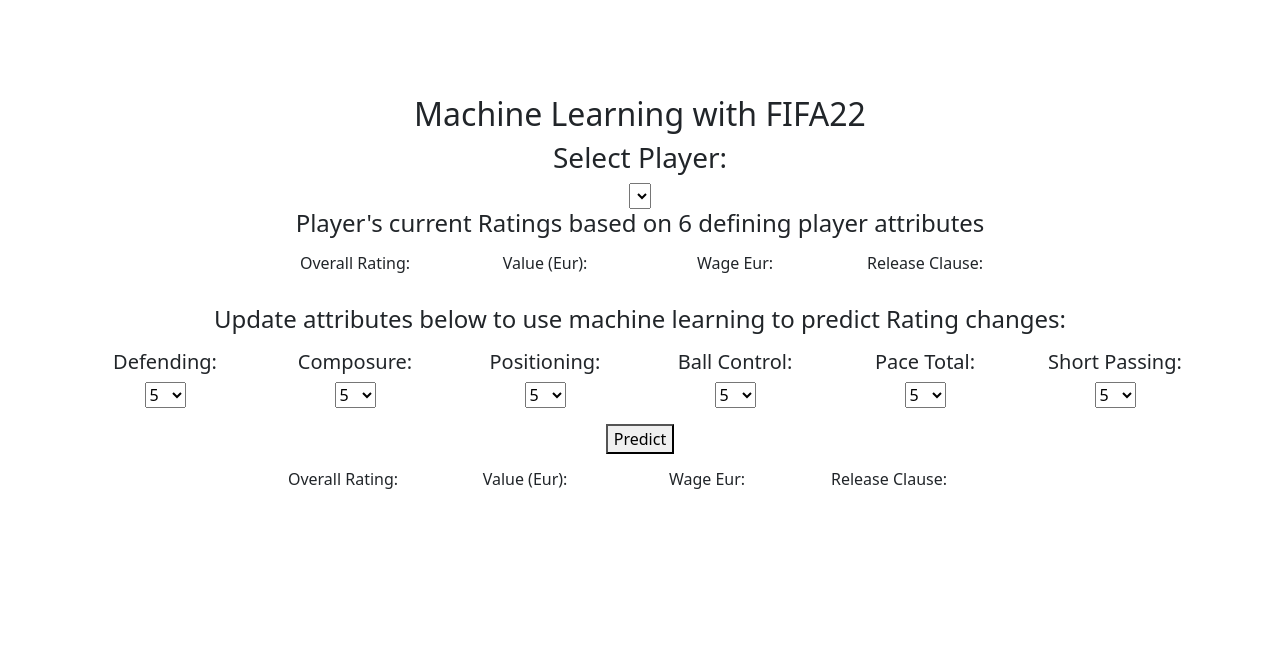
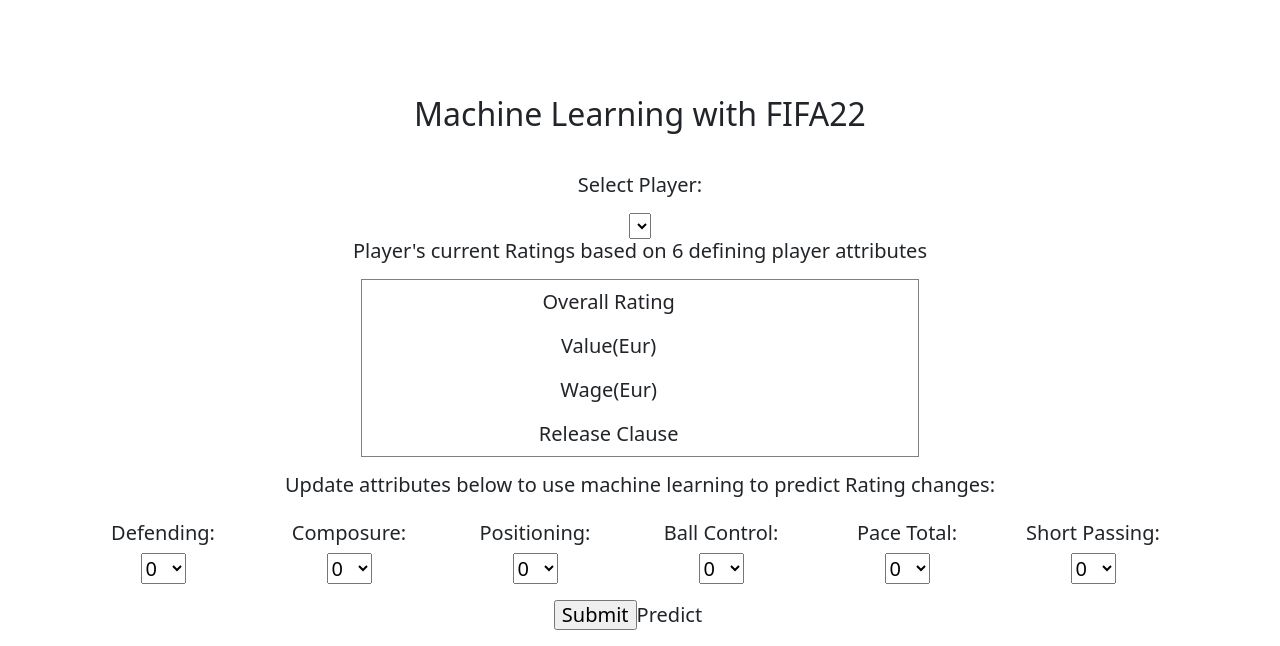
Before and after one commit to juliemcbaker/FIFA-22-Predictions, a Flask app: page / in a window 1280 px wide. Shown: the part 517-1163 px from the top of the page. Run offline with Flask 2, Linux system fonts and the light colour scheme; data that the repository does not hold is empty; parts of the project's set-up code (start-up, migrations or seed data) failed here and were passed over; some libraries are stand-ins or nearby versions.

Commit message:
Updated Friday

```diff
--- a/app.py
+++ b/app.py
@@ -17,6 +17,8 @@
 with open('models/scaler.sav', 'rb') as f:
 	scaler=pickle.load(f)
 
+
+#try your actual code here
 
 app = Flask(__name__)
 
@@ -48,15 +50,60 @@
 @app.route('/sample<query_string>')
 def sample(query_string):
 
-    input_array=np.ndarray(query_string)
-    scaled_input=scaler.transform([input_array])
-    # input_ary=[inputs[sample_input] if (sample_input in inputs) else 0 for sample_input in scaler]
+    # input_array = query_string.split("&")
+    # for (i=0; i<input_array.length; i++) {
+    #     console.log(input_array[i].split("=")[0], input_array[i].split("=")[1]);
+    # }
+    # output=request.args.get('Age', '')
+    # #console.log(output)
+    # return jsonify({'Inputs': query_string, 'Results': output})
+    # parse_str($query_string, $get_array);
+    # print_r($get_array);
+    # #input_array=np.ndarray(query_string)
+    # scaled_input=scaler.transform([input_array])
+    # # input_ary=[inputs[sample_input] if (sample_input in inputs) else 0 for sample_input in scaler]
+    # # input_scaled=scaler.transform([input_ary])
+	# # prediction=rfr.predict(input_scaled)
+    # #return jsonify({'input(s)': inputs, 'output': round(rfr.predict(input_scaled)[0], 2)})
+    # prediction=rfr.predict(scaled_input)
+    return jsonify({'output': 'hi'})
+
+def fetch_player(fullname):
+    return_obj={}
+    data=db.fifa.find_one()
+    for idx, value in data['FullName'].items():
+        if value==fullname:
+            break
+    for each_attr in data.keys():
+        if each_attr !='_id':
+            return_obj[each_attr]=data[each_attr][idx]
+    return return_obj
+
+@app.route('/predict', methods=['GET', 'POST'])
+def predict():
+    # {"Attribute":"Defending",
+    # "input_ball":"0",
+    # "input_composure":"0",
+    # "input_defend":"0",
+    # "input_pace":"0",
+    # "input_pass":"0",
+    # "input_position":"0"}
+    statdata = fetch_player(request.form.get("input_playername"))
+    inputs={'Composure': int(request.form.get('input_composure')),
+                'Positioning': int(request.form.get('input_position')),
+                'BallControl': int(request.form.get('input_ball')),
+                'PaceTotal': int(request.form.get('input_pace')),
+                'ShortPassing': int(request.form.get('input_pass'))
+               }
+
+    return jsonify({'input(s)': inputs, 'output': round(rfr.predict(input_scaled)[0],2)})
+
+    #inputs.update({column_dict[name]:1 for name in cat_inputs.values() if name in column_dict.keys()})
+    # input_ary=[inputs[each_feature] if (each_feature in inputs) else 0 for each_feature in input_columns]
     # input_scaled=scaler.transform([input_ary])
-	# prediction=rfr.predict(input_scaled)
-    #return jsonify({'input(s)': inputs, 'output': round(rfr.predict(input_scaled)[0], 2)})
-    prediction=rfr.predict(scaled_input)
-    return jsonify({'output': prediction[0]})
 
+
+    return jsonify(inputs)
 
 # @app.route('/predict')
 # def predict():
@@ -71,36 +118,27 @@
 #     input_scaled=scaler.transform([input_ary])
 #     return jsonify({'input(s)': inputs, 'output': round(rfr.predict(input_scaled)[0],2)})
 
-""" @app.route('/predict_overall/')
-@app.route('/predict_overall')
-def predict_overall():
-    Composure=request.args.get('Composure')
-    Positioning=requests.args.get('Positioning')
-    BallControl=requests.args.get('BallControl')
-    PaceTotal=requests.args.get('PaceTotal')
-    ShortPassing=requests.args.get('ShortPassing')
-    scaler_input=scaler.transform([[scaler]]).toarray()
+# @app.route('/predict_overall/')
+# @app.route('/predict_overall')
+# def predict_overall():
+#     Composure=request.args.get('Composure')
+#     Positioning=requests.args.get('Positioning')
+#     BallControl=requests.args.get('BallControl')
+#     PaceTotal=requests.args.get('PaceTotal')
+#     ShortPassing=requests.args.get('ShortPassing')
+#     scaler_input=scaler.transform([[scaler]]).toarray()
 
-    prediction=rfr.predict([scaler_input])
-    return render_template('index.html')
-    return jsonify({'input(s)': inputs, 'output': round(rfr.predict(input_scaled)[0],2)}) """
+#     prediction=rfr.predict([scaler_input])
+#     return render_template('index.html')
+#     return jsonify({'input(s)': inputs, 'output': round(rfr.predict(input_scaled)[0],2)}) """
 
-#code from tutor
-''' @app.route('/send', methods=['POST'])
-def choices():
-    if request.method=='POST':
-       Defending= request.form['Defending']
-       Composure= request.form['Composure']
-       Positioning=requests.form['Positioning']
-       BallControl=requests.form['BallControl']
-       PaceTotal=requests.form['PaceTotal']
-       ShortPassing=requests.form['ShortPassing']
+#steps from tutor
        #predictions go here (all selections into array of arrays)
        #load model (pickle.load)
        #model.predict (store model into variable)
        #pass back to index.html
-       prediction=0
-    return render_template('index.html', prediction=prediction) '''
+    #    prediction=0
+    # return render_template('index.html', prediction=prediction) '''
 
 
     #use transformed input to predict
--- a/static/js/app.js
+++ b/static/js/app.js
@@ -24,6 +24,41 @@
     })
 }
 
+function queryFormData(){
+    var form = document.querySelector('#predictForm');
+    var data = new FormData(form);
+
+    var val = document.getElementById("selDataset").value;
+    data.append("playerName",val);
+    fetch('/predict', {
+		method: 'POST',
+		body: data,
+	}).then(function (response) {
+		if (response.ok) {
+			return response.json();
+		}
+		return Promise.reject(response);
+	}).then(function (data) {
+		console.log(data);
+	}).catch(function (error) {
+		console.warn(error);
+	}).then((predictionData)=>{
+        console.log(prediction);
+
+        //do whatever with your data
+    });
+
+}
+
+document.addEventListener('submit', function (event) {
+
+	// Prevent form from submitting to the server
+	event.preventDefault();
+
+	// Do some stuff...
+    queryFormData();
+});
+
 function prediction(){
     console.log(current_stats)
 
@@ -34,20 +69,20 @@
     var skills = current_stats["SkillMoves"]
     var attack = current_stats["AttackingWorkRate"]
     var defend = current_stats["DefensiveWorkRate"]
-    var pace = current_stats["PaceTotal"] + d3.select("#input_pace").property('value')
+    var pace = parseInt(current_stats["PaceTotal"]) + parseInt(d3.select("#input_pace").property('value'))
     var shooting = current_stats["ShootingTotal"]
     var passing = current_stats["PassingTotal"]
     var dribbling = current_stats["DribblingTotal"]
-    var defendingT = current_stats["DefendingTotal"] + d3.select("#input_defend").property('value')
+    var defendingT = parseInt(current_stats["DefendingTotal"]) + parseInt(d3.select("#input_defend").property('value'))
     var physical = current_stats["PhysicalityTotal"]
     var cross = current_stats["Crossing"]
     var heading = current_stats["HeadingAccuracy"]
-    var shortpass = current_stats["ShortPassing"] + d3.select("#input_pass").property('value')
+    var shortpass = parseInt(current_stats["ShortPassing"]) + parseInt(d3.select("#input_pass").property('value'))
     var volleys = current_stats["Volleys"]
     var curve = current_stats["Curve"]
     var accuracy = current_stats["FKAccuracy"]
     var longpass = current_stats["LongPassing"]
-    var control = current_stats["BallControl"] + d3.select("#input_ball").property('value')
+    var control = parseInt(current_stats["BallControl"]) + parseInt(d3.select("#input_ball").property('value'))
     var agility = current_stats["Agility"]
     var balance = current_stats["Balance"]
     var shot = current_stats["ShotPower"]
@@ -57,11 +92,11 @@
     var longshot = current_stats["LongShots"]
     var aggression = current_stats["Aggression"]
     var intercept = current_stats["Interceptions"]
-    var position = current_stats["Positioning"] + d3.select("#input_position").property('value')
+    var position = parseInt(current_stats["Positioning"]) + parseInt(d3.select("#input_position").property('value'))
     var vision = current_stats["Vision"]
     var penalties = current_stats["Penalties"]
-    var composure = current_stats["Composure"] + d3.select("#input_composure").property('value')
-
+    var composure = parseInt(current_stats["Composure"]) + parseInt(d3.select("#input_composure").property('value'))
+    console.log(composure, position, control, shortpass, cross, defendingT)
     // current_stats has 40 elements that are not sorted in the order of the X_train features
     // /prediciton endpoint takes ?param=value&param=value&param=value
     var query_string=`?Age=${age}&Height=${height}&Weight=${weight}&WeakFoot=${weak_foot}
--- a/templates/index.html
+++ b/templates/index.html
@@ -29,7 +29,7 @@
                 <ul class="navbar-nav ms-auto mb-2 mb-lg-0">
                     <li class="nav-item"><a class="nav-link active" aria-current="page" href="#home">Home</a></li>
                     <li class="nav-item"><a class="nav-link" href="#attributes">Player Attributes</a></li>
-                    <li class="nav-item"><a class="nav-link" href="#results">Results</a></li>
+                    <li class="nav-item"><a class="nav-link" href="#results">Improvement</a></li>
                 </ul>
             </div>
         </div>
@@ -47,53 +47,53 @@
     </header>
     <!-- Features section-->
     <section id="attributes" class="py-5">
+        <form id="predictForm" action='/predict' >
             <div class="container my-5">
                 <div class="row justify-content-center">
                     <div class="col-lg-12">
                         <h2>Machine Learning with FIFA22</h2>
-                        <h3>Select Player:</h3>
+                        <p></p>
+                        <br>
+                        <h5>Select Player:</h5>
+                        <p> </p>
                         <select id="selDataset" onchange="optionChanged(this.value)"></select>
-                        <h4>Player's current Ratings based on 6 defining player attributes<h4>
+                        <h5>Player's current Ratings based on 6 defining player attributes<h5>
                             <p></p>
-                        <div class="row">
-                            <div class="col-md-2">
-                                <div class="well">
-                                    <h5> </h5>
+                            <p></p>
+                            <div class="row">
+                                <div class="col-lg-12">
+                                    <table class=darkTable style="width: 50%;" border="1" cellpadding="10"
+                                        align=center>
+                                        <tbody>
+                                            <tr>
+                                                <td>Overall Rating</td>
+                                                <td><p id="old_overall_rating"></p></td>
+                                            </tr>
+                                            <tr>
+                                                <td>Value(Eur)</td>
+                                                <td><p id="old_value"></p></td>
+                                            </tr>
+                                            <tr>
+                                                <td>Wage(Eur)</td>
+                                                <td><p id="old_wage"></p></td>
+                                            </tr>
+                                            <tr>
+                                                <td>Release Clause</td>
+                                                <td><p id="old_release_clause"></p></td>
+                                            </tr>
+                                        </tbody>
+                                    </table>
+
                                 </div>
-                            </div>
-                            <div class="col-md-2">
-                                <div class="well">
-                                    <h6>Overall Rating: </h6>
-                                    <p id="old_overall_rating"></p>
-                                </div>
-                            </div>
-                            <div class="col-md-2">
-                                <div class="well">
-                                    <h6>Value (Eur):</h6>
-                                    <p id="old_value"></p>
-                                </div>
-                            </div>
-                            <div class="col-md-2">
-                                <div class="well">
-                                    <h6>Wage Eur:</h6>
-                                    <p id="old_wage"></p>
-                                </div>
-                            </div>
-                            <div class="col-md-2">
-                                <div class="well">
-                                    <h6>Release Clause:</h6>
-                                    <p id="old_release_clause"></p>
-                                </div>
-                            </div>
-                        </div>
                         <p></p>
-                        <h4>Update attributes below to use machine learning to predict Rating changes:</h4>
+                        <h5>Update attributes below to use machine learning to predict Rating changes:</h5>
                         <p></p>
                         <div class="row">
                             <div class="col-md-2">
                                 <div class="well">
                                     <h5>Defending:</h5>
-                                    <select id="input_defend">
+                                    <select name="input_defend">
+                                        <option value="0"> 0 </option>
                                         <option value="5"> 5 </option>
                                         <option value="10"> 10 </option>
                                         <option value="15"> 15 </option>
@@ -105,7 +105,8 @@
                             <div class="col-md-2">
                                 <div class="well">
                                     <h5>Composure:</h5>
-                                    <select id="input_composure">
+                                    <select name="input_composure">
+                                        <option value="0"> 0 </option>
                                         <option value="5"> 5 </option>
                                         <option value="10"> 10 </option>
                                         <option value="15"> 15 </option>
@@ -117,7 +118,8 @@
                             <div class="col-md-2">
                                 <div class="well">
                                     <h5>Positioning:</h5>
-                                    <select id="input_position">
+                                    <select name="input_position">
+                                        <option value="0"> 0 </option>
                                         <option value="5"> 5   </option>
                                         <option value="10"> 10 </option>
                                         <option value="15"> 15 </option>
@@ -129,7 +131,8 @@
                             <div class="col-md-2">
                                 <div class="well">
                                     <h5>Ball Control:</h5>
-                                    <select id="input_ball">
+                                    <select name="input_ball">
+                                        <option value="0"> 0 </option>
                                         <option value="5"> 5</option>
                                         <option value="10"> 10 </option>
                                         <option value="15"> 15 </option>
@@ -141,7 +144,8 @@
                             <div class="col-md-2">
                                 <div class="well">
                                     <h5>Pace Total:</h5>
-                                    <select id="input_pace">
+                                    <select name="input_pace">
+                                        <option value="0"> 0 </option>
                                         <option value="5"> 5</option>
                                         <option value="10"> 10 </option>
                                         <option value="15"> 15 </option>
@@ -153,7 +157,8 @@
                             <div class="col-md-2">
                                 <div class="well">
                                     <h5>Short Passing:</h5>
-                                    <select id="input_pass">
+                                    <select name="input_pass">
+                                        <option value="0"> 0 </option>
                                         <option value="5"> 5</option>
                                         <option value="10"> 10 </option>
                                         <option value="15"> 15 </option>
@@ -166,38 +171,32 @@
                         <p></p>
                         <div class="row">
                             <div class="col-md-12">
-                                <button onclick='prediction()'>Predict</button>
+                                <input type="submit">Predict</input>
                             </div>
                             <p></p>
                             <div class="row">
-                                <div class="row">
-                                    <div class="col-md-2">
-                                        <div class="well">
-                                            <h5> </h5>
-                                        </div>
-                                    </div>
-                                    <div class="col-md-2">
-                                        <div class="well">
-                                            <h6>Overall Rating: </h6>
-                                            <p id='new_overall_rating'></p>
-                                        </div>
-                                    </div>
-                                    <div class="col-md-2">
-                                        <div class="well">
-                                            <h6>Value (Eur):</h6>
-                                        </div>
-                                    </div>
-                                    <div class="col-md-2">
-                                        <div class="well">
-                                            <h6>Wage Eur:</h6>
-                                        </div>
-                                    </div>
-                                    <div class="col-md-2">
-                                        <div class="well">
-                                            <h6>Release Clause:</h6>
-                                        </div>
-                                    </div>
-                                </div>
+                                <div class="col-lg-12">
+                                    <table class=darkTable style="width: 50%;" border="1" cellpadding="10"
+                                        align=center>
+                                        <tbody>
+                                            <tr>
+                                                <td>Overall Rating</td>
+                                                <td><p id='new_overall_rating'></p></td>
+                                            </tr>
+                                            <tr>
+                                                <td>Value(Eur)</td>
+                                                <td>Value</td>
+                                            </tr>
+                                            <tr>
+                                                <td>Wage(Eur)</td>
+                                                <td>Wage</td>
+                                            </tr>
+                                            <tr>
+                                                <td>Release Clause</td>
+                                                <td>Amount</td>
+                                            </tr>
+                                        </tbody>
+                                    </table>
                                 <p></p>
                                 <p></p>
                                 <p></p>
@@ -207,6 +206,23 @@
                 </div>
             </div>
     </section>
+
+
+
+
+
+
+
+
+
+
+
+
+
+
+
+
+
     <!-- Image element - set the background image for the header in the line below-->
     <div class="py-5 bg-image-full"
         style="background-image: url('https://www.upcomer.com/wp-content/uploads/2021/09/FIFA-22-New.jpg')">
@@ -219,11 +235,30 @@
             <div class="row justify-content-center">
                 <div class="col-lg-12">
                     <h2>Want to Improve your Overall Ranking?</h2>
+                    <br>
                     <p class="lead">Select your attribute below that you would like to improve on to receive a top
                         industry contact to train with:</p>
-                    <p class="mb-0">Include a drop-down for fake contacts to improve certain attributes.</p>
-                    <p></p>
-                    <p class="mb-0">*Disclaimer: Model does not change related attributes when a individual attributes
+                    <div class="col-md-12">
+                        <div class="well">
+                            <h5>Attribute:</h5>
+                            <select id="selDataset" name='Attribute'>
+                                <option value="Defending"> Defending </option>
+                                <option value="Composure"> Composure </option>
+                                <option value="Positioning"> Positioning </option>
+                                <option value="BallControl"> Ball Control </option>
+                                <option value="PaceTotal"> Pace Total </option>
+                                <option value="ShortPassing"> Short Passing </option>
+                            </select>
+                        </div>
+                    </div>
+                    <br>
+                    <p> Insert formula here for JSON file of contacts</p>
+                    <br>
+                    <br>
+                    <br>
+                    <br>
+                    <br>
+                    <p class="mb-0">*Disclaimer: Model does not change related attributes when individual attributes
                         are changed
                     </p>
                 </div>
```
Also changed, not shown: 1 other file.
